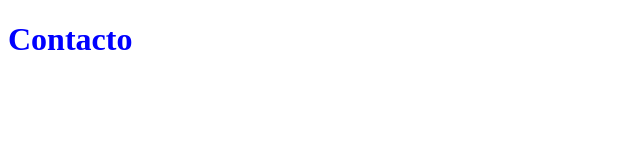
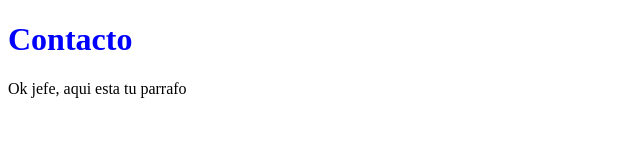
Before and after one commit to eliam96/clasegit, a plain HTML site: page internas/contacto.html in a window 1280 px wide. Shown: the whole page, without its empty margins (0-640 px from the left). Drawn offline with Linux system fonts and the light colour scheme.

Commit message:
Modifique la pagina contacto.html, agregue un parrafo

```diff
--- a/internas/contacto.html
+++ b/internas/contacto.html
@@ -9,5 +9,6 @@
 </head>
 <body>
     <h1>Contacto</h1>
+    <p>Ok jefe, aqui esta tu parrafo</p>
 </body>
 </html>
```
